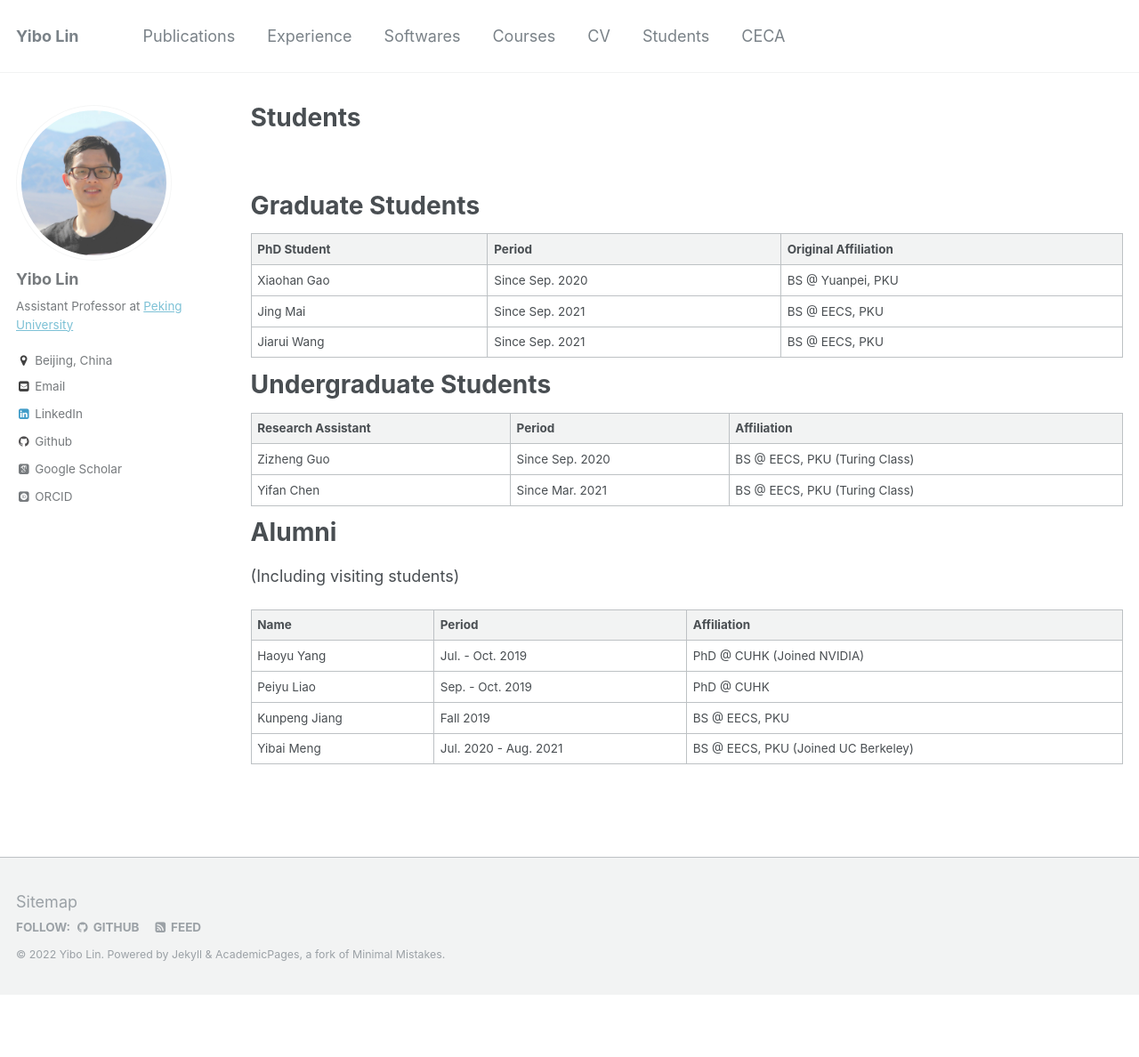
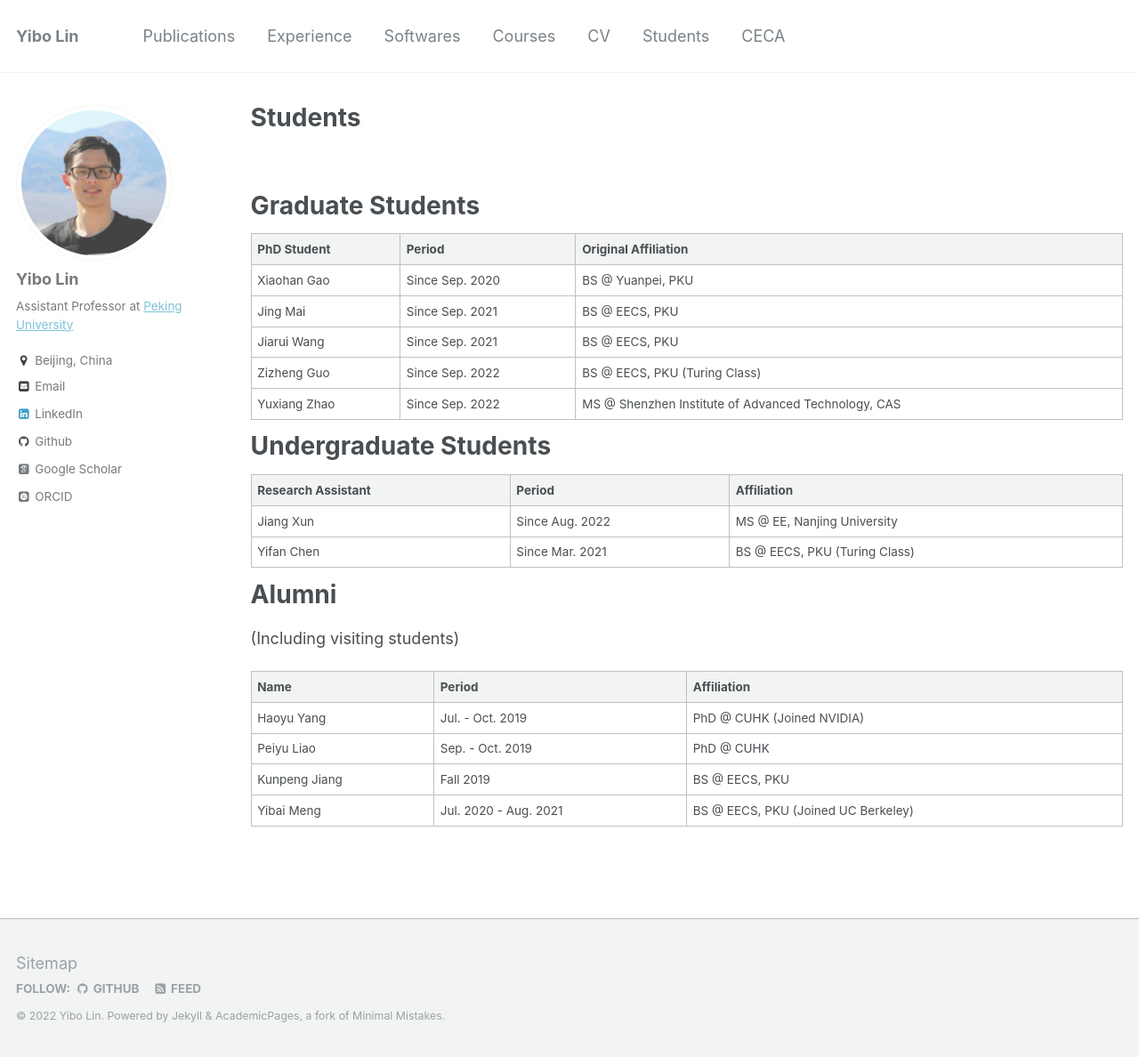
Before and after one commit to limbo018/limbo018.github.io, a Jekyll site: the page built from _pages/students.md, in a window 1280 px wide and 1188 px high. Shown: the whole window at 89% size. Built offline with Jekyll 4.4.1, drawn with Linux system fonts in a browser that asks for light colours; some web fonts are replaced.

Commit message:
update students

```diff
--- a/_pages/students.md
+++ b/_pages/students.md
@@ -10,15 +10,18 @@ author_profile: true
 Graduate Students
 ======
 
-|--------------------|--------------------------------------|--------------------------------------|
-| PhD Student        | Period                               | Original Affiliation                 |
-|--------------------|--------------------------------------|--------------------------------------|
-| Xiaohan Gao        | Since Sep. 2020                      | BS @ Yuanpei, PKU                    |
-|--------------------|--------------------------------------|--------------------------------------|
-| [Jing Mai](https://magic3007.github.io/)           | Since Sep. 2021                      | BS @ EECS, PKU                       |
-|--------------------|--------------------------------------|--------------------------------------|
-| Jiarui Wang        | Since Sep. 2021                      | BS @ EECS, PKU                       |
-|--------------------|--------------------------------------|--------------------------------------|
+|--------------------|--------------------------------------|-----------------------------------------------------------------------|
+| PhD Student        | Period                               | Original Affiliation                                                  |
+|--------------------|--------------------------------------|-----------------------------------------------------------------------|
+| Xiaohan Gao                                         | Since Sep. 2020                      | BS @ Yuanpei, PKU                    |
+|-----------------------------------------------------|--------------------------------------|--------------------------------------|
+| [Jing Mai](https://magic3007.github.io/)            | Since Sep. 2021                      | BS @ EECS, PKU                       |
+|-----------------------------------------------------|--------------------------------------|-----------------------------------------|
+| Jiarui Wang                                         | Since Sep. 2021                      | BS @ EECS, PKU                                        |
+|-----------------------------------------------------|--------------------------------------|-------------------------------------------------------|
+| [Zizheng Guo](https://guozz.cn/)                    | Since Sep. 2022                      | BS @ EECS, PKU (Turing Class)                         |
+|-----------------------------------------------------|--------------------------------------|-------------------------------------------------------|
+| Yuxiang Zhao                                        | Since Sep. 2022                      | MS @ Shenzhen Institute of Advanced Technology, CAS        |
 
 Undergraduate Students
 ======
@@ -26,7 +29,7 @@ Undergraduate Students
 |-----------------------------------------------------|--------------------------------------|--------------------------------------|
 | Research Assistant                                  | Period                               | Affiliation                          |
 |-----------------------------------------------------|--------------------------------------|--------------------------------------|
-| [Zizheng Guo](https://guozz.cn/)                    | Since Sep. 2020                      | BS @ EECS, PKU (Turing Class)        |
+| Jiang Xun                                           | Since Aug. 2022                      | MS @ EE, Nanjing University            |
 |-----------------------------------------------------|--------------------------------------|--------------------------------------|
 | Yifan Chen                                          | Since Mar. 2021                      | BS @ EECS, PKU (Turing Class)        |
 |-----------------------------------------------------|--------------------------------------|--------------------------------------|
```
